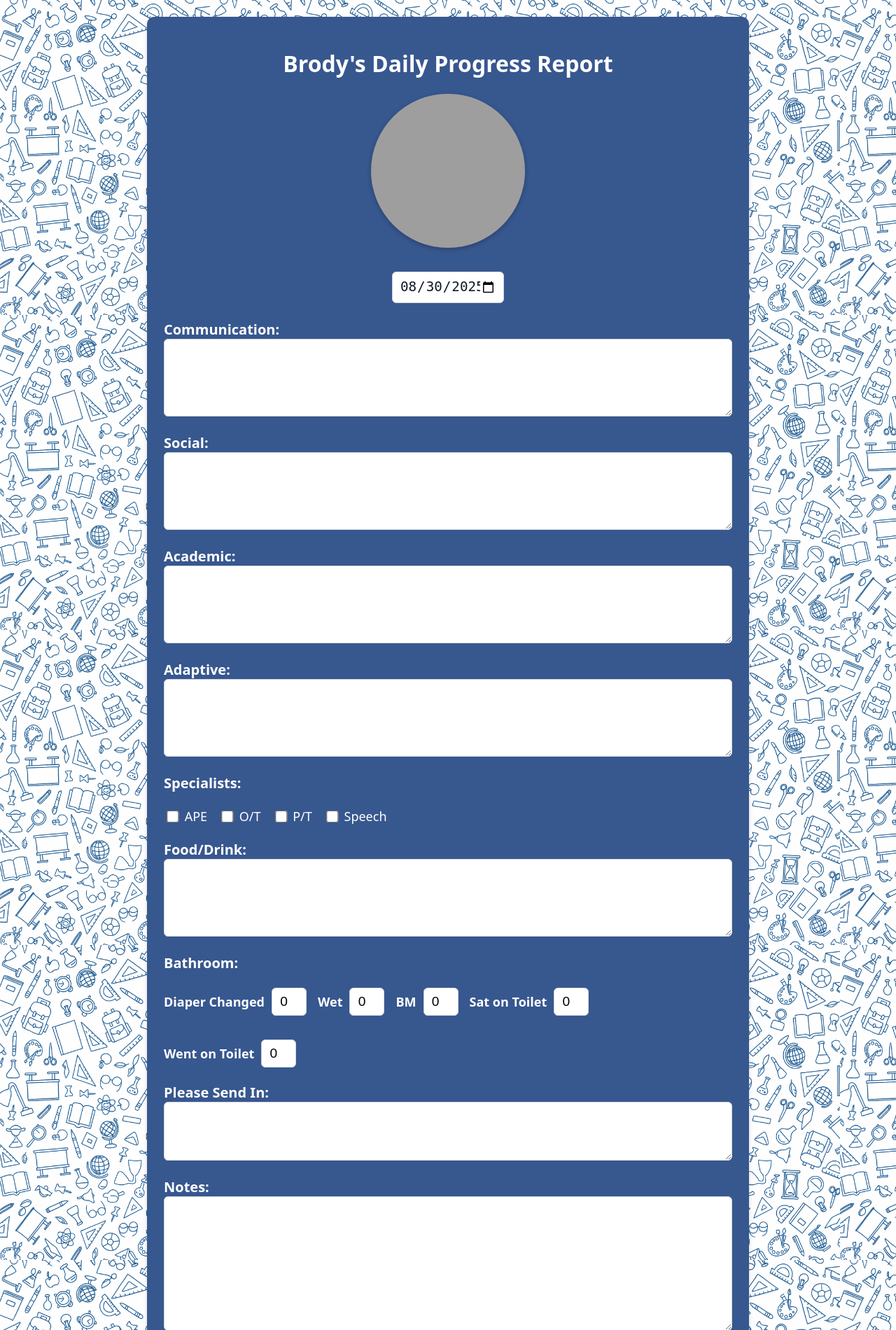
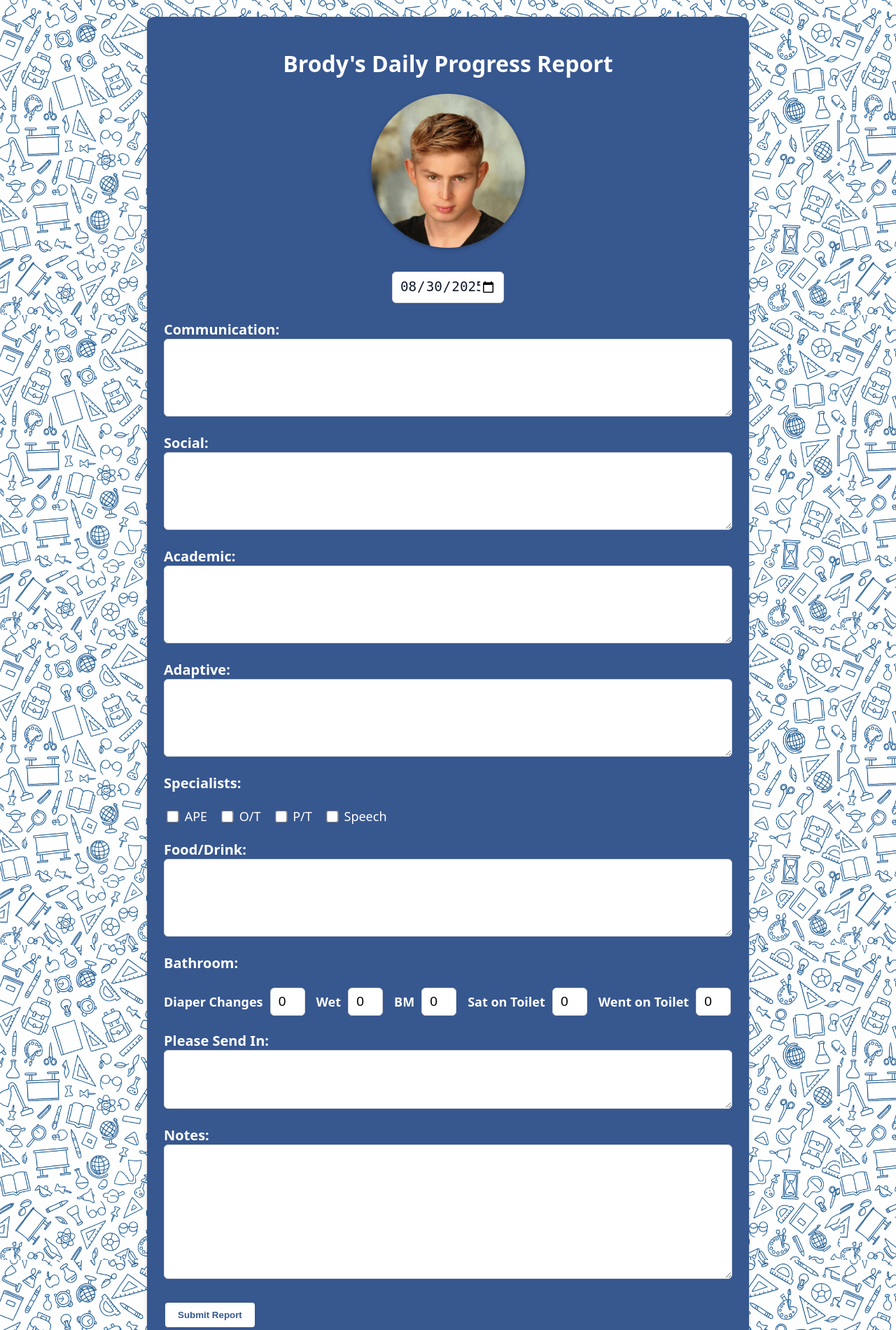
Before and after one commit to Brodymann/brodys-daily-reports, a PHP site: page / in a window 1280 px wide. Shown: the top 1900 px of the page at 70% size. Run offline with PHP 8.4, Linux system fonts and the light colour scheme; data that the repository does not hold is empty; grey boxes are pictures that could not be loaded.

Commit message:
Improve UI: larger section headers, better bathroom number fields with bigger aligned arrows

```diff
--- a/index.php
+++ b/index.php
@@ -85,7 +85,7 @@
 
       <label>Bathroom:</label>
       <div class="group compact">
-        <?php foreach (['Diaper Changed','Wet','BM','Sat on Toilet','Went on Toilet'] as $b):
+        <?php foreach (['Diaper Changes','Wet','BM','Sat on Toilet','Went on Toilet'] as $b):
           $key = strtolower(str_replace(' ', '_', $b)); ?>
           <label class="metric">
             <span><?=$b?></span>
@@ -94,7 +94,7 @@
               class="bathroom-field"
               name="bathroom[<?=$key?>]"
               min="0"
-              max="10"
+              max="9"
               step="1"
               inputmode="numeric"
               value="0"
```
Also changed, not shown: assets/images/brody_grade_7.jpg (added).
